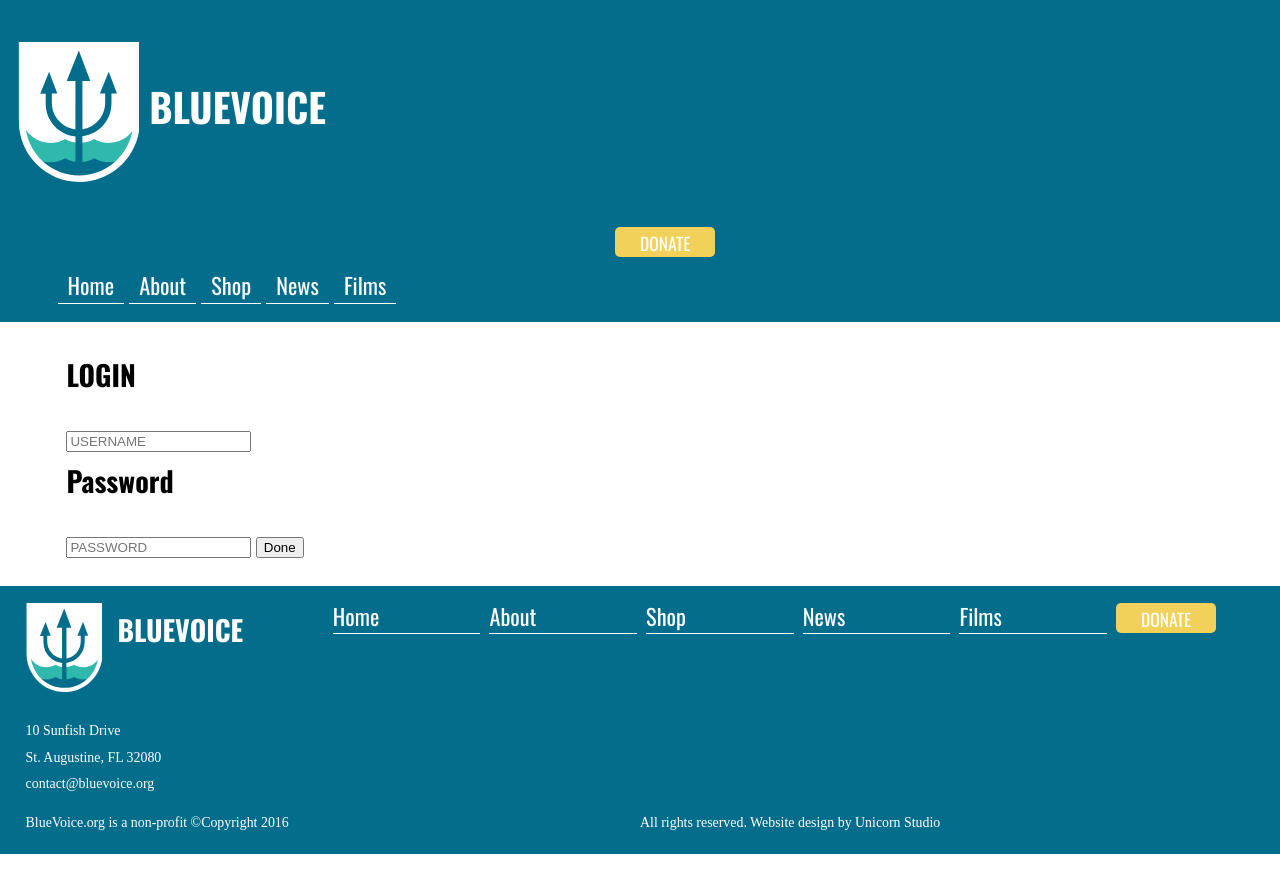
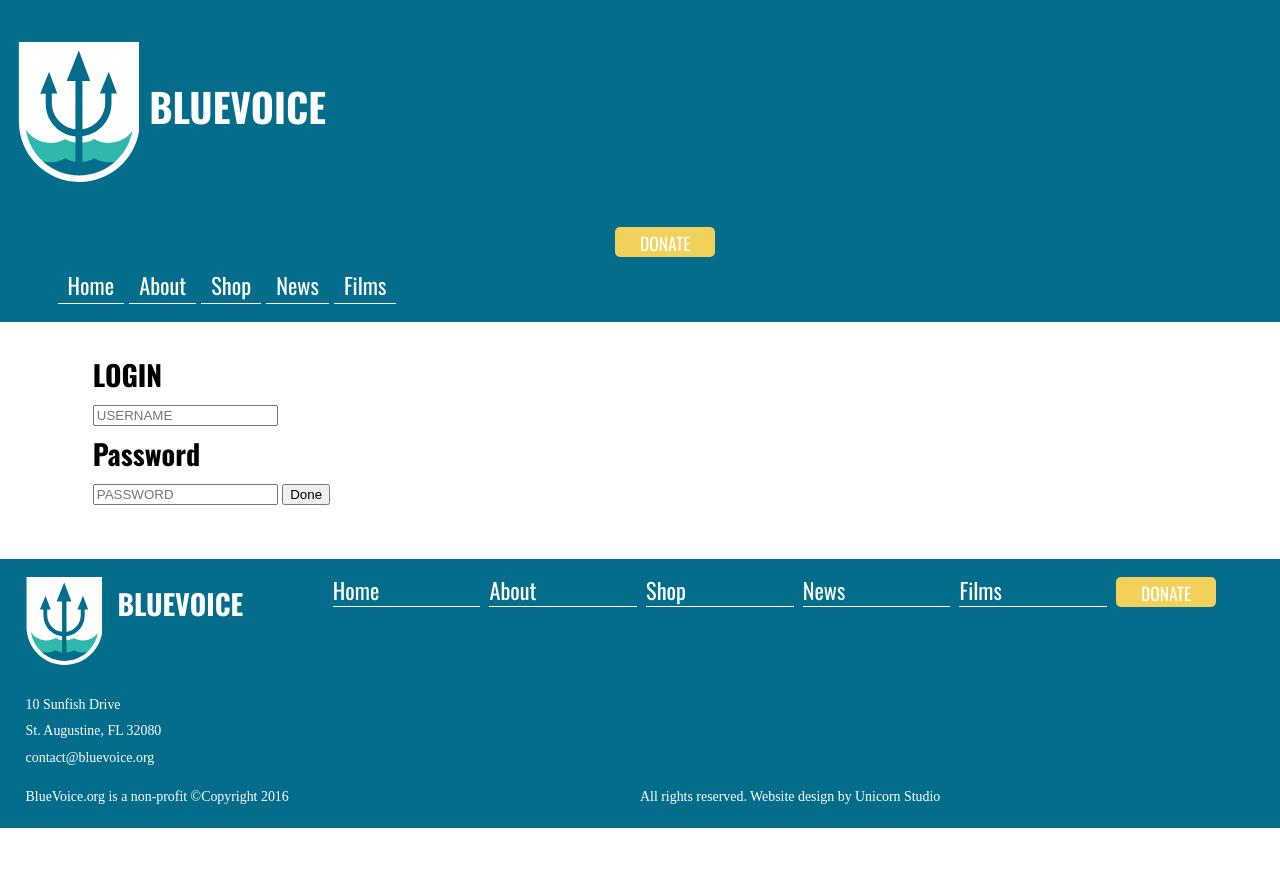
Before and after one commit to gumbey/blue-voice, a Jekyll site: the page built from login.html, in a window 1280 px wide. Shown: the top 893 px of the page. Built offline with Jekyll 4.4.1, drawn with Linux system fonts in a browser that asks for light colours; nearby versions of some CDN libraries; some web fonts are replaced; a style sheet for code colours, icons or effects is not loaded.

Commit message:
chore(*) fix file

```diff
--- a/login.html
+++ b/login.html
@@ -1,20 +1,20 @@
 ---
 layout: default
 ---
-<div class="grid gutter island">
-	<div class="unit unit-xs-1 unit-s-1 unit-m-1 unit-l-1">
-		<h2>LOGIN</h2>
+<div class="grid island">
+	<div class="gutter  unit unit-xs-1 unit-s-1 unit-m-1 unit-l-1">
+		<h2 class=" push-0">LOGIN</h2>
 
 			<form>
 				<input type="text"  placeholder="USERNAME" required="required"/>
 			</form>
 
-		<h2>Password</h2>
+		<h2 class=" push-0">Password</h2>
 
-			<form>
+			<form class="push">
 				<input type="password" placeholder="PASSWORD" required="required"/>
 
-			<button type="submit" class="btn">Done</button>
+			<button type="submit" class="submit">Done</button>
 
 
 			</form>
```
Also changed, not shown: scss/components/_login.scss (added, +15 -0 lines), 1 other file.
